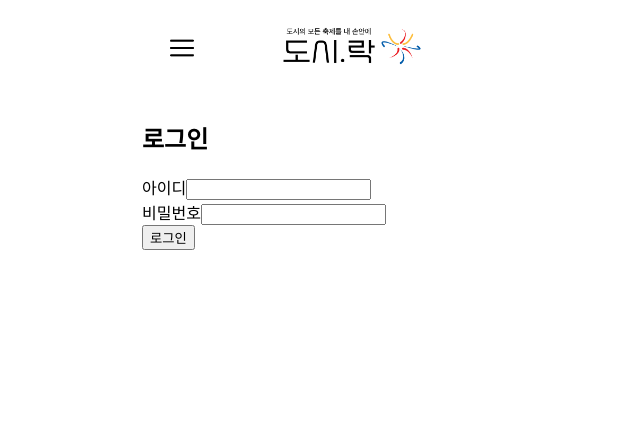
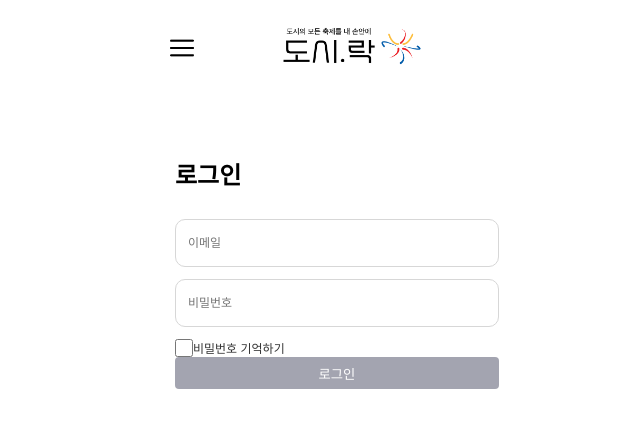
Before and after one commit to hansongy1/castone-FE, a React (Create React App) app in the folder cityrock-app/: page /login in a window 1280 px wide. Shown: the top 428 px of the page, without its empty margins (303-943 px from the left). Built offline with nearby package versions, Linux system fonts and the light colour scheme.

Commit message:
로그인 css 수정(미완)

```diff
--- a/cityrock-app/src/pages/Login.jsx
+++ b/cityrock-app/src/pages/Login.jsx
@@ -1,5 +1,6 @@
+// Login.jsx
 import React from "react";
-// import './Login.css';
+import '../styles/Login.css';
 
 const Login = () => {
     // const [email, setEmail] = useState("");
@@ -8,15 +9,13 @@ const Login = () => {
     return (
         <div className="login-container">
             <h1>로그인</h1>
-            <form action="">
-                <section className="user-id">
-                    <label>아이디</label>
-                    <input type="text" name="email" />
-                </section>
-                <section className="user-password">
-                    <label>비밀번호</label>
-                    <input type="password" name="password"/>
-                </section>
+            <form action="post">
+                <input type="text" name="email" placeholder="이메일"/>
+                <input type="password" name="password" placeholder="비밀번호" />
+                <label htmlFor="remember-check">
+                    <input type="checkbox" id="remeber-check" />
+                    <p>비밀번호 기억하기</p>
+                </label>
                 <button type="submit">로그인</button>
             </form>
         </div>
--- a/cityrock-app/src/styles/Header.css
+++ b/cityrock-app/src/styles/Header.css
@@ -54,7 +54,7 @@
 }
 
 .side-menu img {
-    float: right;
+    float: right; /* 오른쪽 정렬 */
     margin-right: 16px;
 }
 
--- a/cityrock-app/src/styles/Login.css
+++ b/cityrock-app/src/styles/Login.css
@@ -1,47 +1,65 @@
 /* Login.css */
 
+/* 왼쪽 정렬, margin-left: 33px; */
 .login-container {
-    max-width: 400px;
-    margin: 0 auto;
-    padding: 2em;
-    border: 1px solid #ccc;
-    border-radius: 4px;
-    box-shadow: 0 2px 4px rgba(0, 0, 0, 0.1);
+    margin-left: 33px;
 }
 
 .login-container h1 {
-    text-align: center;
+    /* text-align: center; 가운데 정렬 */
+    font-size: 24px;
+    /* background-color: #0056b3; */
+    margin: 0 auto;
+    padding: 56px 0px 28px;
 }
 
 .login-container form {
     display: flex;
     flex-direction: column;
+    width: 324px;
 }
 
 #login-container form section {
     margin-bottom: 1em;
 }
 
+.login-container form input {
+    /* padding: 0.5em; */
+    height: 46px;
+    font-size: 12px;
+    padding: 0px 12px;
+    border: 1.5px solid #D7D7D7;
+    margin-bottom: 12px;
+    border-radius: 10px;
+}
+
 .login-container form label {
-    margin-bottom: 0.5em;
+    display: flex;
     color: #333;
 }
 
-.login-container form input {
-    padding: 0.5em;
-    border: 1px solid #ccc;
-    border-radius: 4px;
+input#remeber-check {
+    margin: 0;
+    padding: 0;
+    width: 18px;
+    height: 18px;
+
+}
+
+.login-container form label p {
+    font-size: 12px;
+    margin: 0;
 }
 
 .login-container form button {
     padding: 0.5em;
     color: #fff;
-    background-color: #007bff;
+    background-color: #A3A4B0;
     border: none;
     border-radius: 4px;
     cursor: pointer;
 }
 
 .login-container form button:hover {
-    background-color: #0056b3;
+    background-color: #000;
 }
--- a/cityrock-app/src/styles/main.css
+++ b/cityrock-app/src/styles/main.css
@@ -3,7 +3,6 @@ body {
     margin: 0;
     padding: 0;
     height: 100vh;
-    /*추가*/
 }
 
 .container {
```
